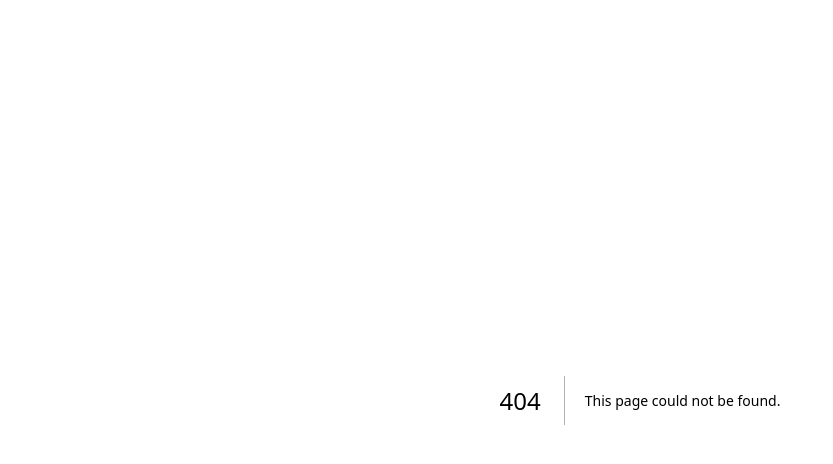
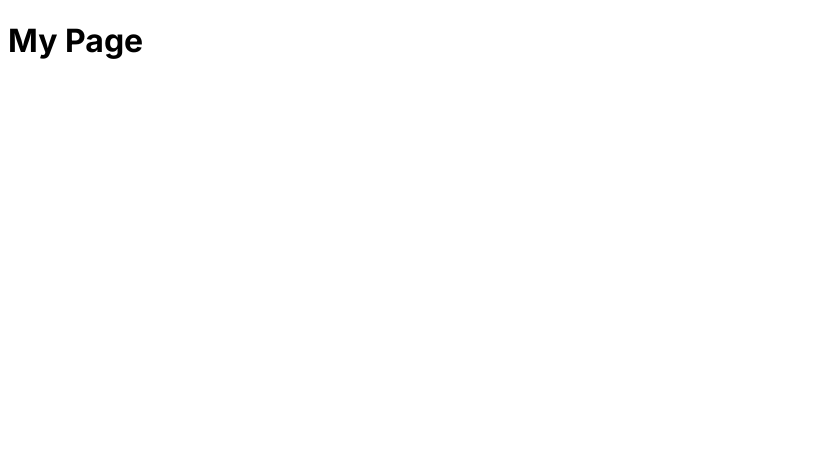
Before and after one commit to enumura1/nextjs-todoapp-tt, a Next.js app: page /taskContent/1 in a window 1280 px wide. Before the commit this address had no page. Shown: the top 464 px of the page, without its empty margins (0-833 px from the left). Built offline with nearby package versions, Linux system fonts and the light colour scheme.

Commit message:
add:diamic routing

```diff
--- /dev/null
+++ b/src/app/taskContent/[slug]/page.tsx
@@ -0,0 +1,31 @@
+// import { useRouter } from 'next/router';
+
+// const TaskContentPage = () => {
+
+//   const router = useRouter();
+//   const { post_id } = router.query;
+
+//   return (
+//     <div>
+//       <h1>Task Content</h1>
+//       <p>{post_id}</p>
+//       {/* その他のコンテンツをここに追加 */}
+//     </div>
+//   );
+// };
+
+// export default TaskContentPage;
+
+
+
+// クライアント側で実行
+"use client"
+
+
+export default function Page({ params }: { params: { slug: string } }) {
+  console.log('params '+params.slug)
+
+  return (
+    <h1>My Page</h1>
+  );
+}
```
Also changed, not shown: src/app/components/TodoList.tsx (+17 -2 lines).
